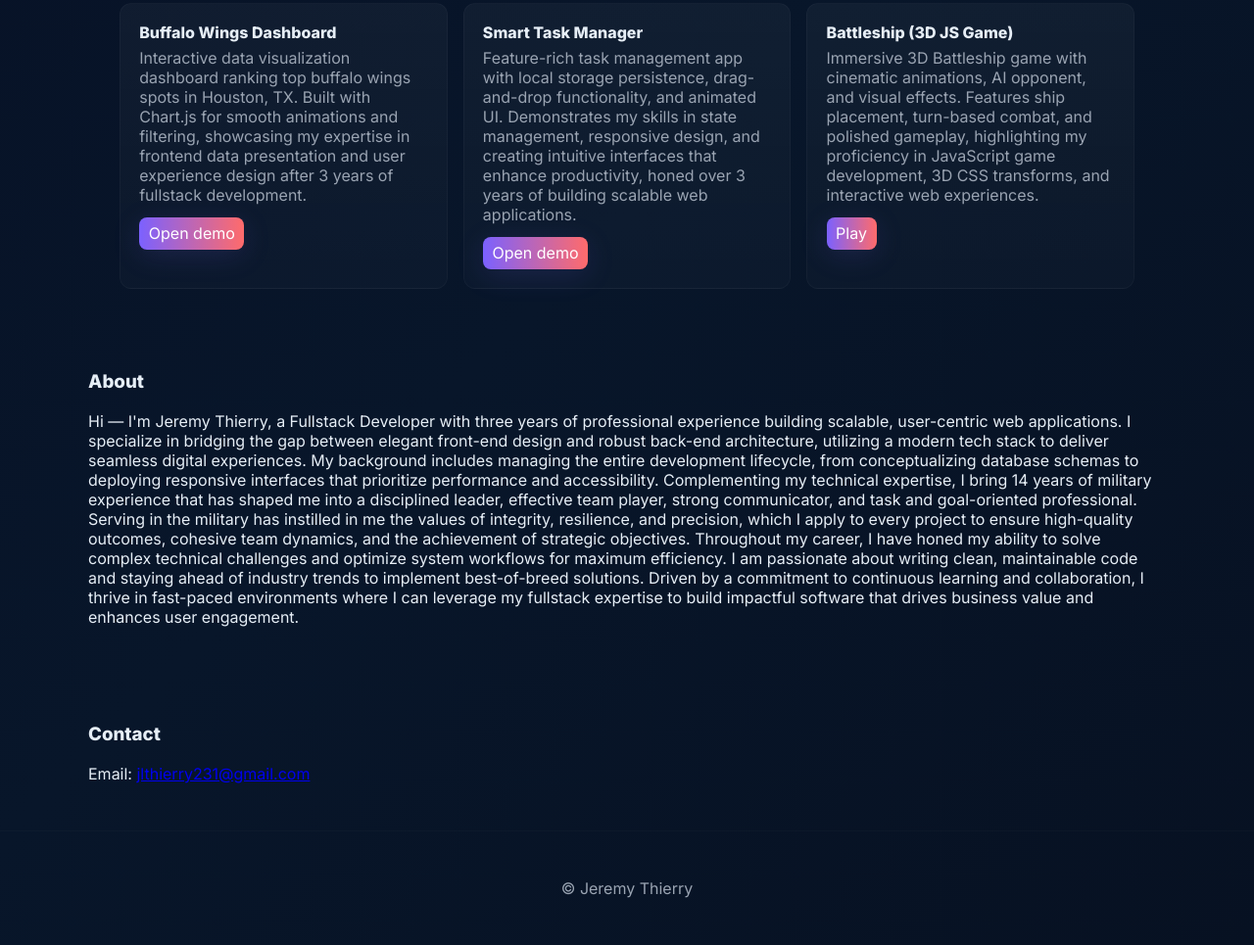
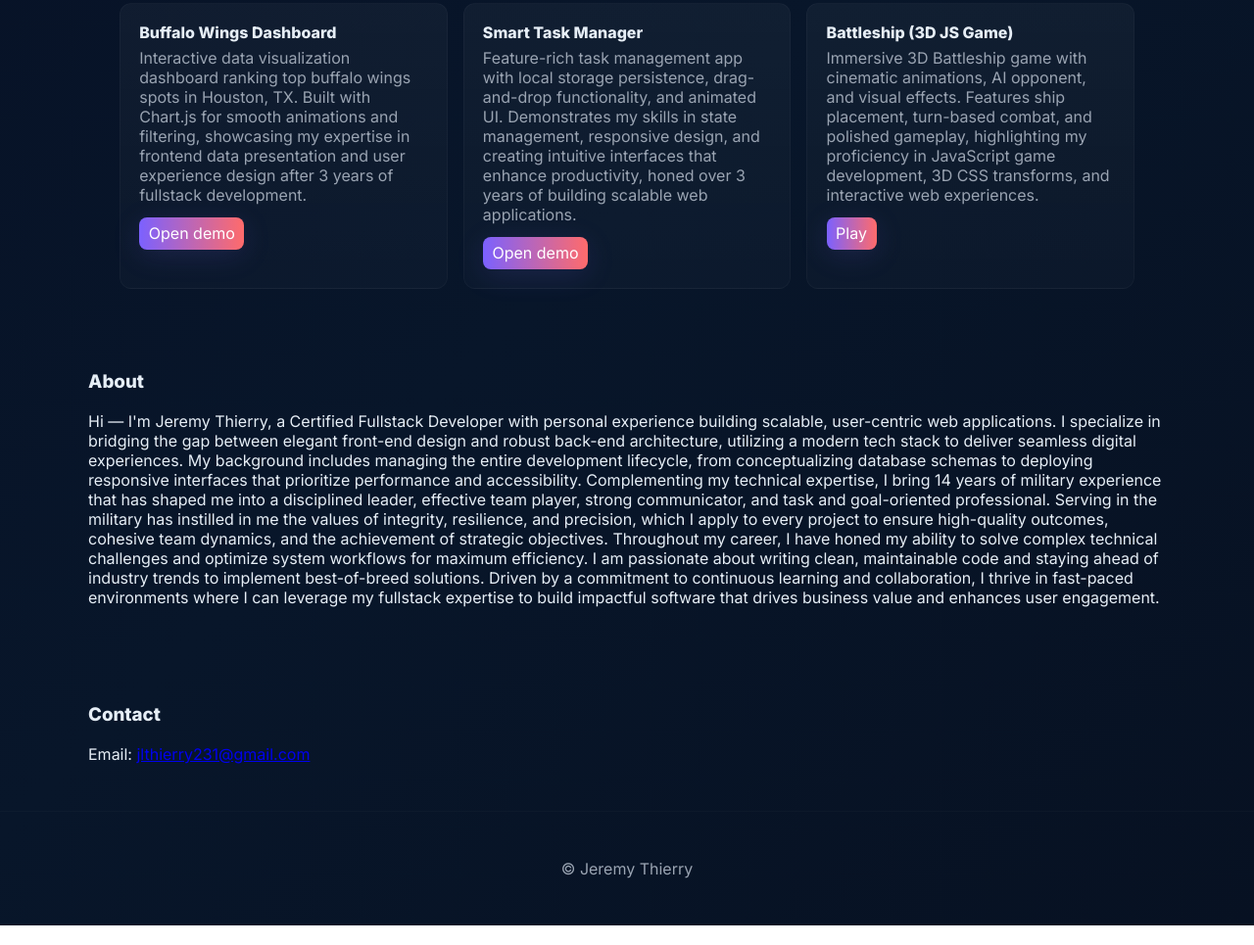
Before and after one commit to jlthierry231-stack/portfolio1419, a plain HTML site: page index.html in a window 1280 px wide. Shown: the part 523-1488 px from the top of the page at 98% size. Drawn offline with Linux system fonts and the light colour scheme.

Commit message:
Updated about me to say personal experience and added certified full stack developer

```diff
--- a/index.html
+++ b/index.html
@@ -59,7 +59,7 @@
 
     <section id="about" class="container about">
       <h3>About</h3>
-      <p>Hi — I'm Jeremy Thierry, a Fullstack Developer with three years of professional experience building scalable, user-centric web applications. I specialize in bridging the gap between elegant front-end design and robust back-end architecture, utilizing a modern tech stack to deliver seamless digital experiences. My background includes managing the entire development lifecycle, from conceptualizing database schemas to deploying responsive interfaces that prioritize performance and accessibility.
+      <p>Hi — I'm Jeremy Thierry, a Certified Fullstack Developer with personal experience building scalable, user-centric web applications. I specialize in bridging the gap between elegant front-end design and robust back-end architecture, utilizing a modern tech stack to deliver seamless digital experiences. My background includes managing the entire development lifecycle, from conceptualizing database schemas to deploying responsive interfaces that prioritize performance and accessibility.
 Complementing my technical expertise, I bring 14 years of military experience that has shaped me into a disciplined leader, effective team player, strong communicator, and task and goal-oriented professional. Serving in the military has instilled in me the values of integrity, resilience, and precision, which I apply to every project to ensure high-quality outcomes, cohesive team dynamics, and the achievement of strategic objectives.
 Throughout my career, I have honed my ability to solve complex technical challenges and optimize system workflows for maximum efficiency. I am passionate about writing clean, maintainable code and staying ahead of industry trends to implement best-of-breed solutions. Driven by a commitment to continuous learning and collaboration, I thrive in fast-paced environments where I can leverage my fullstack expertise to build impactful software that drives business value and enhances user engagement.</p>
     </section>
```
